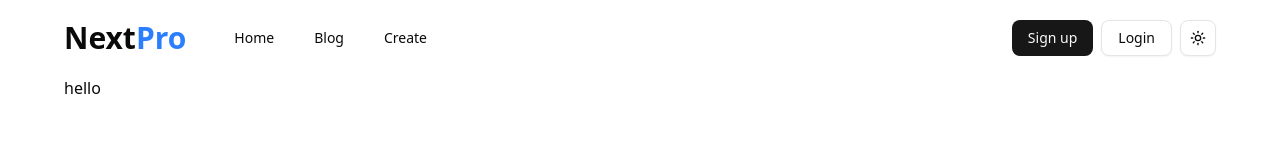
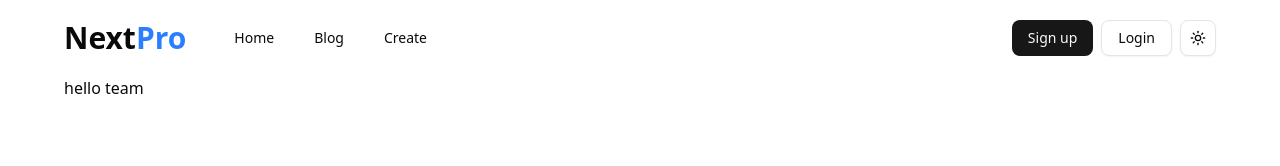
Before and after one commit to dev-scott/blog-dev-scott, a Next.js app: page / in a window 1280 px wide. Shown: the top 166 px of the page. Built offline with nearby package versions, Linux system fonts and the light colour scheme; no server answers.

Commit message:
refactor

```diff
--- a/src/app/(shared-layout)/page.tsx
+++ b/src/app/(shared-layout)/page.tsx
@@ -3,7 +3,7 @@ import Image from "next/image";
 export default function Home() {
   return (
   <div>
-    hello
+    hello team
   </div>
   );
 }
```
